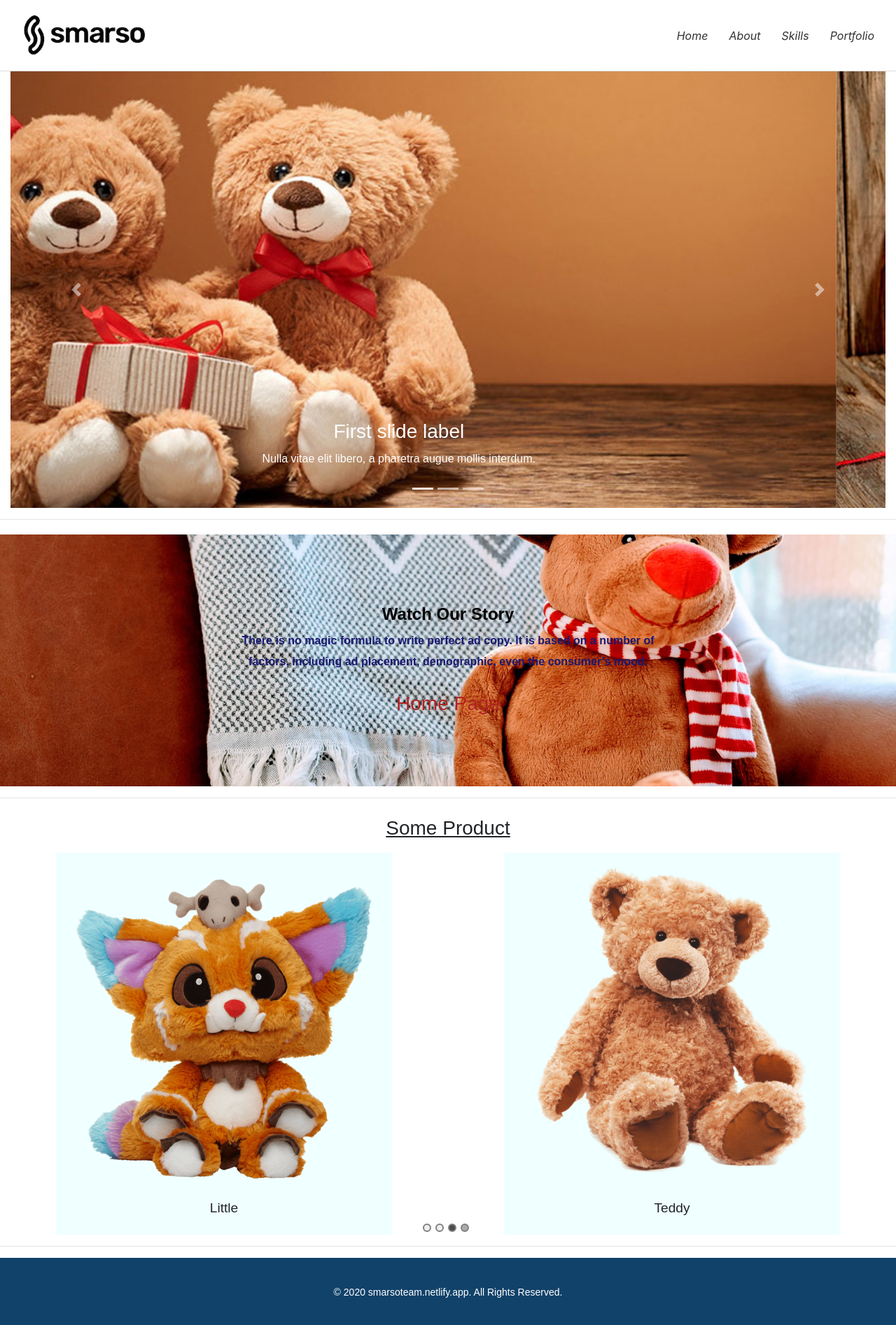
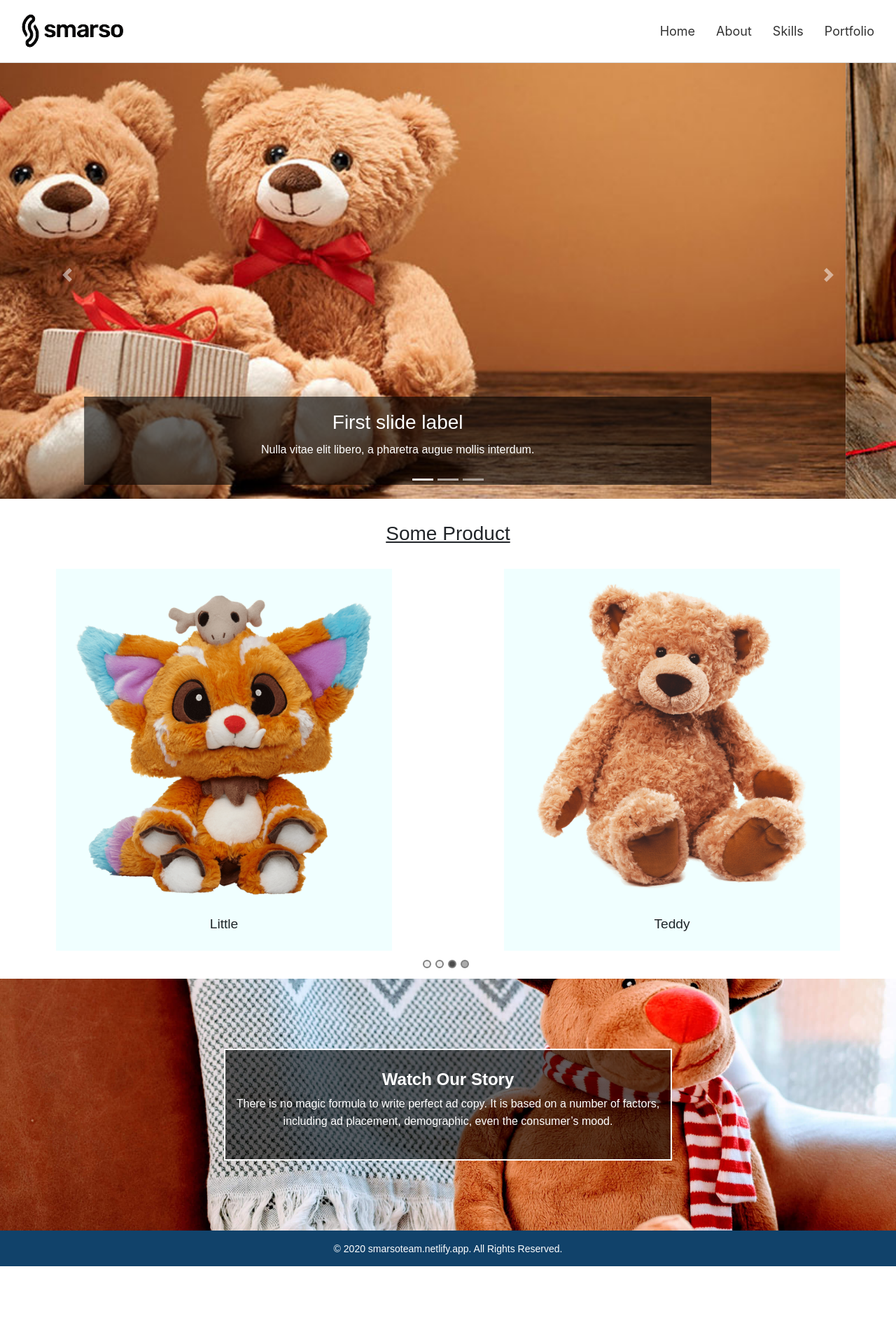
Before and after one commit to kumarJNV/react-test, a React (Create React App) app: page / in a window 1280 px wide. Shown: the top 1894 px of the page at 70% size. After the commit the page ends 1810 px from the top, so only its background shows below. Built offline with nearby package versions, Linux system fonts and the light colour scheme.

Commit message:
css changes

```diff
--- a/src/App.css
+++ b/src/App.css
@@ -39,7 +39,7 @@
 
 /* header css start */
 .header-container {
-	margin-bottom: 101px;
+	margin-bottom: 73px;
 }
 .header {
 	position: fixed;
@@ -68,7 +68,7 @@
 	width: 10%;
 }
 .logo-img {
-	width: 100%;
+	width: 84%;
 	height: auto;
 }
 .menu-content {
@@ -97,10 +97,23 @@
 	/* margin-top: 108px; */
 }
 .carousel-caption {
+	position: absolute;
+	right: 0;
+	bottom: 0px;
+	left: 0;
+	z-index: 10;
+	padding-top: 20px;
+	padding-bottom: 27px;
+	color: #fff;
+	text-align: center;
+	background: rgba(0, 0, 0, .6);
 	font-family: 'Varela Round', sans-serif;
 	font-size: 28px;
 	line-height: 36px;
 	font-weight: 400;
+}
+.carousel-indicators {
+	bottom: -14px;
 }
 .caption-text {
 	font-family: 'Varela Round', sans-serif;
@@ -108,6 +121,27 @@
 	line-height: 28px;
 	font-weight: 400;
 }
+.navbar {
+	position: relative;
+	padding: 0rem 1rem;
+}
+.navbar-brand {
+	display: inline-block;
+	padding-top: .3rem;
+	padding-bottom: .3rem;
+}
+.navbar-nav > a {
+	padding: 15px;
+	font-style: normal;
+	font-size: 18px;
+}
+.carousel-control-next-icon,
+.carousel-control-prev-icon {
+	display: inline-block;
+	width: 33px;
+	height: 33px;
+}
+
 /* Footer css start */
 .desk-footer {
 	background: #11426a;
@@ -118,7 +152,7 @@
 .rights-reserved {
 	position: relative;
 	width: 100%;
-	height: 100px;
+	height: 51px;
 	color: #fff;
 	text-align: center;
 	padding: 15px;
@@ -127,9 +161,10 @@
 .rights-reserved > p {
 	font-family: 'Varela Round', sans-serif;
 	font-size: 14px;
-	line-height: 36px;
+	line-height: 22px;
 	font-weight: 400;
-	margin-top: 1rem;
+	margin-top: 0;
+	margin-bottom: 0;
 }
 /* responsive code start  */
 @media (max-width: 769px) {
--- a/src/Home.js
+++ b/src/Home.js
@@ -6,14 +6,14 @@ import HomePage from './components/HomePage.js';
 import About from './components/About.js';
 import Skills from './components/Skills.js';
 import Portfolio from './components/Portfolio.js';
-import { BrowserRouter, Route, Switch} from 'react-router-dom';
+import { BrowserRouter as Router, Route, Switch} from 'react-router-dom';
 
 
 class Home extends React.Component {
     render() {
         return (
             <>
-            <BrowserRouter>
+            <Router>
                     <div className="header-container">
                         <Header />
                     </div>
@@ -26,7 +26,7 @@ class Home extends React.Component {
                     <div className="footer-container">
                         <Footer />
                     </div>
-             </BrowserRouter>
+             </Router>
             </>
         );
     }
--- a/src/components/About.js
+++ b/src/components/About.js
@@ -28,12 +28,10 @@ class About extends React.Component {
                                         </div>
                                     </div>
                                 </div>
-                                <hr></hr>
                             </div>
                         </div>
                         <div className="content">
                                <Content />
-                            <hr></hr>
                         </div>
                     </div>
                 </div>
--- a/src/components/HomePage.css
+++ b/src/components/HomePage.css
@@ -1,7 +1,7 @@
-.wrapper{
-  padding-top: 5px;
+.wrapper {
+	padding-top: 0px;
 }
-.img-section{
+.img-section {
 	width: 100%;
 	height: 360px;
 	position: relative;
@@ -10,9 +10,9 @@
 	background-repeat: no-repeat;
 	background-attachment: fixed;
 	color: #fff;
-    background-size:cover;
+	background-size: cover;
 }
- .home-content{
+.home-content {
 	width: 100%;
 	height: auto;
 	display: flex;
@@ -22,14 +22,14 @@
 	background-color: transparent;
 	padding-top: 100px;
 }
- .title{
+.title {
 	margin-bottom: 15px;
 	margin-top: 15px;
 	font-size: 15px;
 	line-height: 16px;
 	font-weight: 600;
 }
- .about-site > h2{
+.about-site > h2 {
 	font-size: 36px;
 	line-height: 44px;
 	font-weight: 400;
@@ -38,15 +38,18 @@
 .about-site > p {
 	font-family: 'Varela Round', sans-serif;
 	font-weight: 400;
-   margin-bottom: 28px;
+	margin-bottom: 14px;
 	font-size: 1rem;
-   line-height: 30px;
+	line-height: 25px;
 }
- .about-site{
+.about-site {
 	font-family: 'Varela Round', sans-serif;
 	font-size: 28px;
 	line-height: 36px;
 	font-weight: 400;
 	text-align: center;
 	color: #fff;
+	background: rgba(0, 0, 0, .6);
+	padding: 28px 13px;
+	border: 2px solid #fff;
 }
--- a/src/components/HomePage.js
+++ b/src/components/HomePage.js
@@ -10,26 +10,23 @@ class HomePage extends React.Component {
         return (
             <>
                 <div className="carousel-section">
-                        <Slider />
-                 </div>
+                    <Slider />
+                </div>
+                <div className="itemslider-section">
+                    <ItemSlider />
+                </div>
                 <div className="container-fluid p-0">
-                    <hr></hr>
                     <div className="wrapper">
                         <div className="img-section" style={{backgroundImage: `url(${teddy})`}}>
                             <div className="home-content">
                                 <div className="col-md-6 about-site">
                                     {/* <div className="title">About The Site</div> */}
-                                    <h3 style={{color: "#000000", fontSize: "1.5rem", fontWeight: "bold"}}>Watch Our Story</h3>
-                                    <p style={{color: "#191970", fontWeight: "600"}}>There is no magic formula to write perfect ad copy. It is based on a number of factors, including ad placement, demographic, even the consumer’s mood.</p>
-                                    <h3 style={{color: "#B22222"}}>Home Page</h3>
+                                    <h3 style={{ color: "#fff", fontSize: "1.5rem", fontWeight: "bold"}}>Watch Our Story</h3>
+                                    <p style={{ color: "#fff", fontWeight: "light"}}>There is no magic formula to write perfect ad copy. It is based on a number of factors, including ad placement, demographic, even the consumer’s mood.</p>
                                 </div>
                             </div>
                         </div>
                     </div>
-                    <hr></hr>
-                </div>
-                <div className="itemslider-section">
-                            <ItemSlider />
                 </div>
             </>
         );
--- a/src/components/ItemSlider.css
+++ b/src/components/ItemSlider.css
@@ -1,4 +1,4 @@
-.carousel-name{
+.carousel-name {
 	font-family: 'Varela Round', sans-serif;
 	font-size: 28px;
 	line-height: 36px;
@@ -7,17 +7,17 @@
 	padding: 10px;
 	text-decoration: underline;
 }
-.listitem-arrow{
+.listitem-arrow {
 	font-size: 3rem !important;
 }
-.img-item{
+.img-item {
 	width: 100%;
 	height: auto;
 	display: block;
 	margin-left: auto;
 	margin-right: auto;
 }
-.item-contain{
+.item-contain {
 	width: 75%;
 	height: auto;
 	overflow: auto;
@@ -26,7 +26,7 @@
 .react-multi-carousel-item {
 	text-align: -webkit-center;
 }
-.pro-name{
+.pro-name {
 	margin-bottom: 10px;
 	padding: 10px;
 	font-family: 'Varela Round', sans-serif;
@@ -34,20 +34,31 @@
 	line-height: 36px;
 	font-weight: 400;
 }
-.react-multi-carousel-list > button{
+.react-multi-carousel-list > button {
 	z-index: 99;
 }
-.react-multiple-carousel__arrow--left{
+.react-multiple-carousel__arrow--left {
 	left: 0 !important;
 	margin-left: 1px;
 }
-.react-multiple-carousel__arrow--right{
+.react-multiple-carousel__arrow--right {
 	right: 0 !important;
 	margin-right: 1px;
 }
+.react-multi-carousel-dot-list {
+	bottom: 11px;
+}
+.react-multi-carousel-list {
+	padding-bottom: 40px;
+}
+.carousel-name h3 {
+	padding: 23px 0px 15px 0px;
+	text-decoration: none;
+}
+
 /* Code for responsive */
 @media (max-width: 769px) {
-    .item-contain{
+	.item-contain {
 		width: 100%;
 	}
 }
--- a/src/components/ItemSlider.js
+++ b/src/components/ItemSlider.js
@@ -1,7 +1,7 @@
 import React, { Component } from 'react';
-import "react-responsive-carousel/lib/styles/carousel.min.css"; // requires a loader
-import Carousel from "react-multi-carousel";
-import "react-multi-carousel/lib/styles.css";
+import 'react-responsive-carousel/lib/styles/carousel.min.css'; // requires a loader
+import Carousel from 'react-multi-carousel';
+import 'react-multi-carousel/lib/styles.css';
 import './ItemSlider.css';
 import mega from '../media/mega.png';
 import little from '../media/little.png';
@@ -39,18 +39,18 @@ class ItemCarousel extends Component {
 					responsive={responsive}
 					ssr={true} // means to render carousel on server-side.
 					infinite={true}
-                autoPlay={this.props.deviceType !== "mobile" ? true : false}
+					autoPlay={this.props.deviceType !== 'mobile' ? true : false}
 					autoPlaySpeed={1000}
 					keyBoardControl={true}
 					customTransition="all .5"
 					transitionDuration={1000}
 					containerClass="carousel-container"
-                removeArrowOnDeviceType={["tablet", "mobile"]}
+					removeArrowOnDeviceType={[ 'tablet', 'mobile' ]}
 					deviceType={this.props.deviceType}
 					dotListClass="custom-dot-list-style"
 					itemClass="carousel-item-padding-40-px"
 				>
-                <div className="item-contain" >
+					<div className="item-contain">
 						<img src={tedd} alt="1" className="img-item" />
 						<div className="pro-name">
 							<span>Teddy</span>
@@ -75,10 +75,9 @@ class ItemCarousel extends Component {
 						</div>
 					</div>
 				</Carousel>
-                <hr></hr>
 			</div>
 		);
 	}
-};
+}
 
 export default ItemCarousel;
--- a/src/components/Portfolio.js
+++ b/src/components/Portfolio.js
@@ -86,7 +86,6 @@ class Portfolio extends React.Component {
                             </div>
                         </div>
                     </div>
-                    <hr></hr>
                 </div>
             </>
         );
--- a/src/components/Skills.js
+++ b/src/components/Skills.js
@@ -62,7 +62,6 @@ class Skills extends React.Component {
                             </div>
                         </div>
                     </div>
-                    <hr></hr>
                 </div>
             </>
         );
--- a/src/components/Slider.js
+++ b/src/components/Slider.js
@@ -1,9 +1,6 @@
 import React from 'react';
 import '../App.css';
 import Carousel from 'react-bootstrap/Carousel';
-// import Col from 'react-bootstrap/Col';
-// import Row from 'react-bootstrap/Row';
-import Container from 'react-bootstrap/Container'
 import slider1 from '../media/slider1.jfif';
 import slider2 from '../media/slider2.jfif';
 import slider3 from '../media/slider3.jfif';
@@ -14,7 +11,7 @@ class Slider extends React.Component {
     render() {
         return (
             <>
-                <Container className="carousel-area">
+                <div className="carousel-area">
                     <div>
                         <div>
                             <Carousel>
@@ -54,7 +51,7 @@ class Slider extends React.Component {
                             </Carousel>
                         </div>
                     </div>
-                </Container>
+                </div>
             </>
         );
     }
```
Also changed, not shown: src/components/About.css (+8 -8 lines), src/components/Delivery.js (+28 -10 lines), 3 other files (tests, documents, lock files or other folders). Lines whose indentation alone changed are shown as unchanged.
